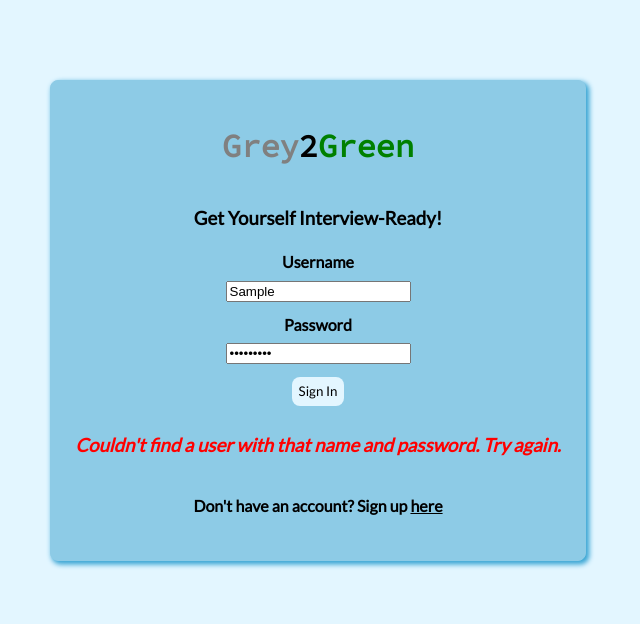
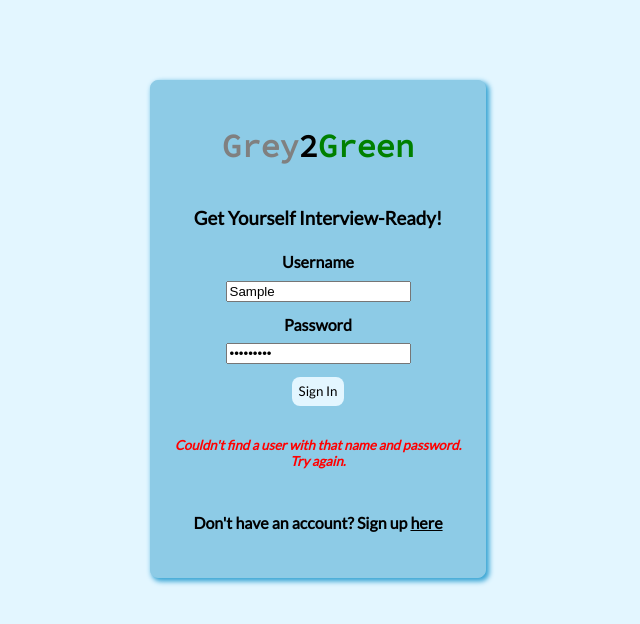
Before and after one commit to dmckenna44/grey2green, a React (Create React App) app in the folder client/: page / in a window 1280 px wide. Both pictures are taken after typing "Sample", "Sample123" into the empty fields and a click on the button "Sign In". Shown: the top 624 px of the page, without its empty margins (322-962 px from the left). Built offline with nearby package versions, Linux system fonts and the light colour scheme; no server answers.

Commit message:
loading spinner on home page

```diff
--- a/client/src/Components/Home.jsx
+++ b/client/src/Components/Home.jsx
@@ -20,6 +20,7 @@ const Home = () => {
   const logIn = (e) => {
     e.preventDefault();
     if(username && password) {
+      setGoodLogin(false);
       fetch(`${baseUrl}/api/login`, {
         method: 'POST',
         headers: {
@@ -34,11 +35,11 @@ const Home = () => {
         return res.json();
       }).then(data => {
         console.log('data from login', data)
-        setGoodLogin(false);
         if(data) {
           navigate(`users/${data.username}`);
         }
       }).catch(err => {
+        setGoodLogin(true);
         setLoginStatus(false);
       })
     }
@@ -66,7 +67,7 @@ const Home = () => {
         <button onClick={logIn}>Sign In</button>
       </form>
       <div className="loader" hidden={goodLogin}></div>
-      <h3 id="badlogin-msg" hidden={badLogin}>Couldn't find a user with that name and password. Try again.</h3>
+      <h5 id="badlogin-msg" hidden={badLogin}>Couldn't find a user with that name and password. <br></br>Try again.</h5>
       <h4>Don't have an account? Sign up <span id="sign-up-link" onClick={goToSignUp}>here</span> </h4>
     </div>
 
```
